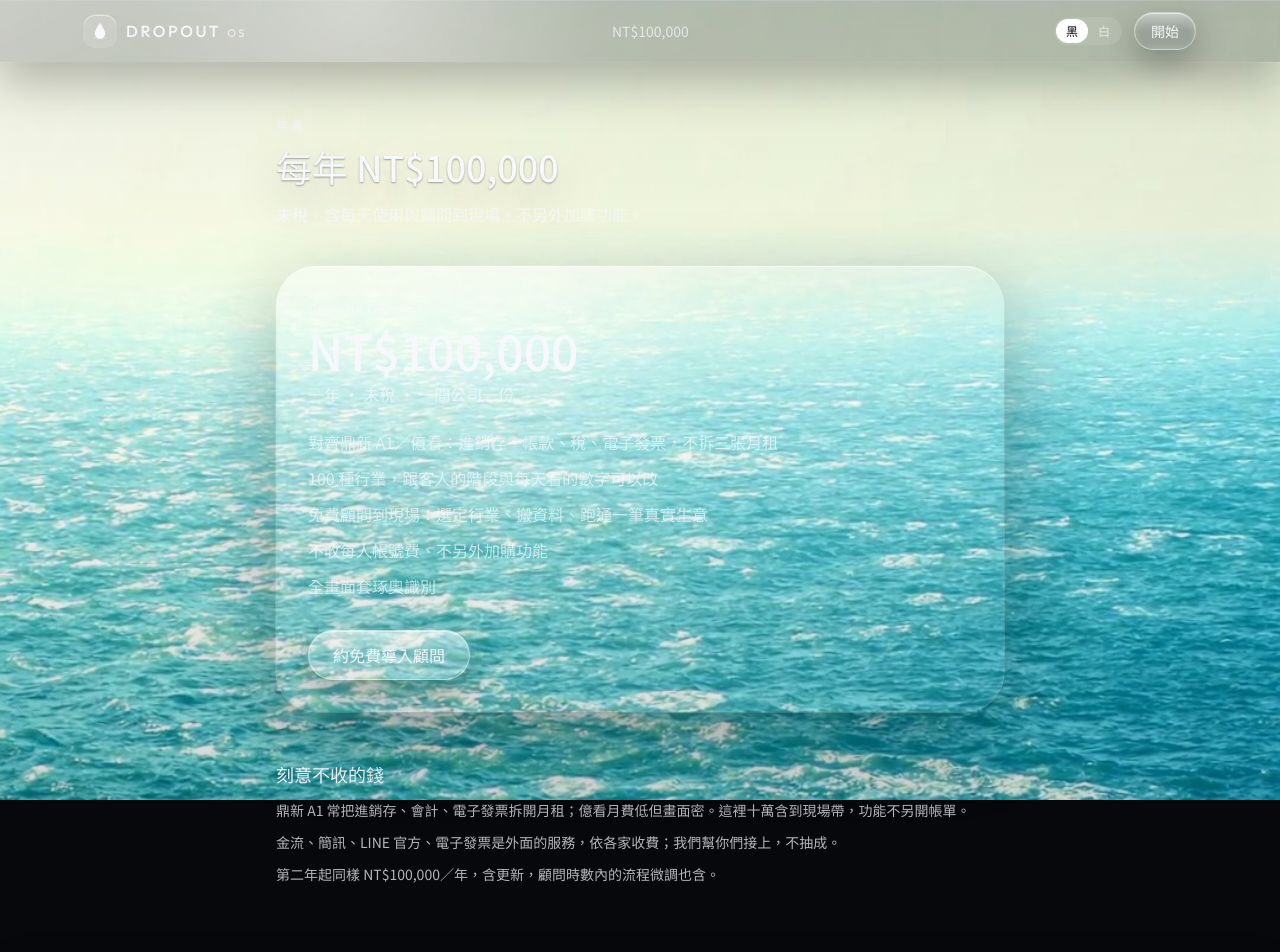
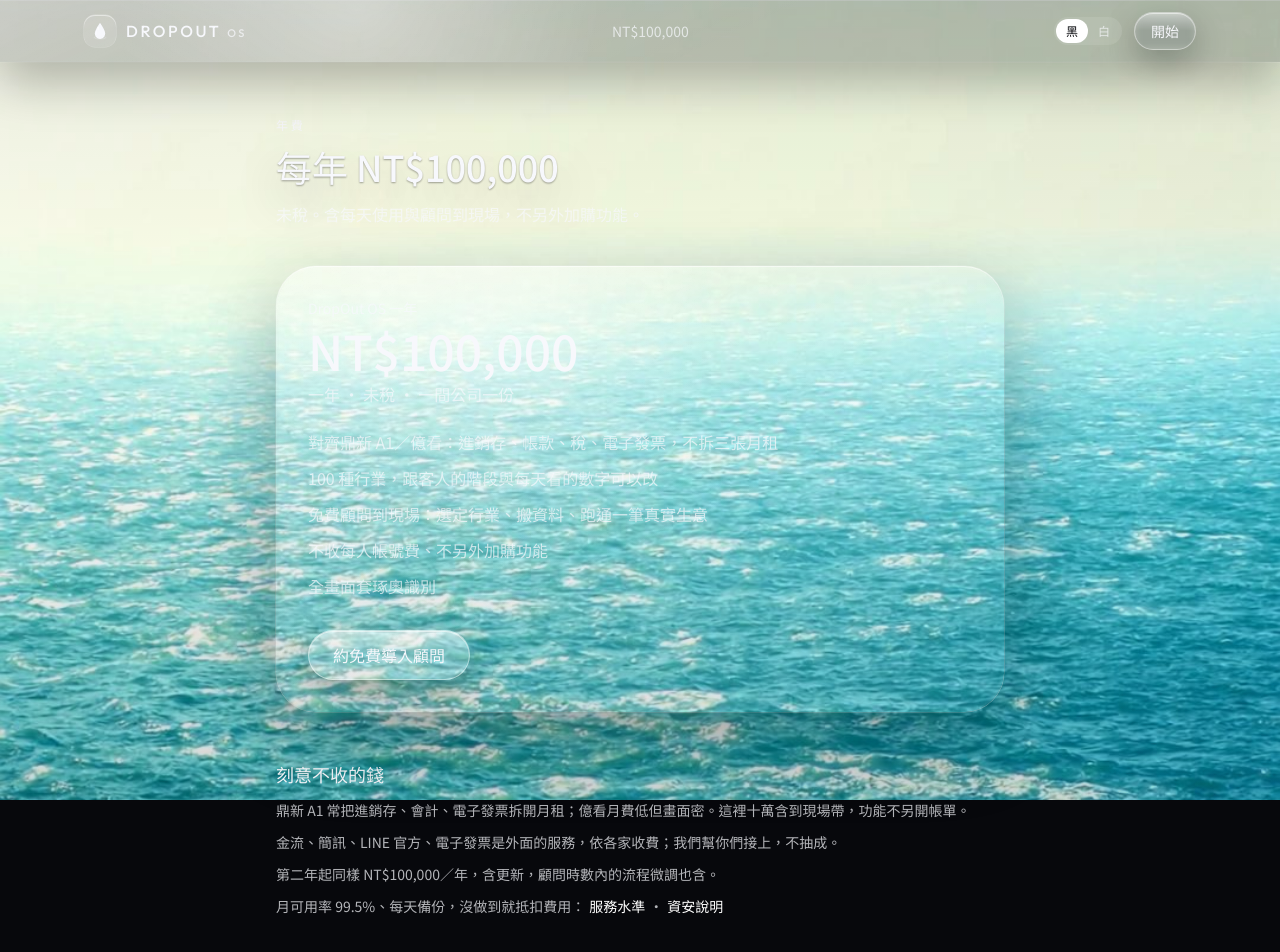
Before and after one commit to dropout-tech/EveryThingOS, a Next.js app in the folder web/: page /pricing in a window 1280 px wide. Shown: the top 952 px of the page. Built offline with nearby package versions, Linux system fonts and the light colour scheme; no server answers.

Commit message:
Pricing: point to SLA and security
Co-authored-by: b1993614 <b1993614@gmail.com>

```diff
--- a/web/app/pricing/page.tsx
+++ b/web/app/pricing/page.tsx
@@ -3,6 +3,7 @@ import { SiteFooter } from "@/components/SiteFooter";
 import { SiteHeader } from "@/components/SiteHeader";
 import { PRICE_LABEL, PRICE_NOTE, PRICE_YEAR_TWD } from "@/lib/commercial";
 import { listIndustries } from "@/lib/industries";
+import { SLA } from "@/lib/legal";
 
 export const metadata = { title: "一年十萬" };
 
@@ -37,6 +38,16 @@ export default function PricingPage() {
           <p>鼎新 A1 常把進銷存、會計、電子發票拆開月租；億看月費低但畫面密。這裡十萬含到現場帶，功能不另開帳單。</p>
           <p>金流、簡訊、LINE 官方、電子發票是外面的服務，依各家收費；我們幫你們接上，不抽成。</p>
           <p>第二年起同樣 NT$100,000／年，含更新，顧問時數內的流程微調也含。</p>
+          <p>
+            月可用率 {SLA.uptime}、每天備份，沒做到就抵扣費用：
+            <Link href="/sla" className="mx-1 text-teal hover:underline">
+              服務水準
+            </Link>
+            ·
+            <Link href="/security" className="mx-1 text-teal hover:underline">
+              資安說明
+            </Link>
+          </p>
         </section>
       </main>
       <SiteFooter />
```
